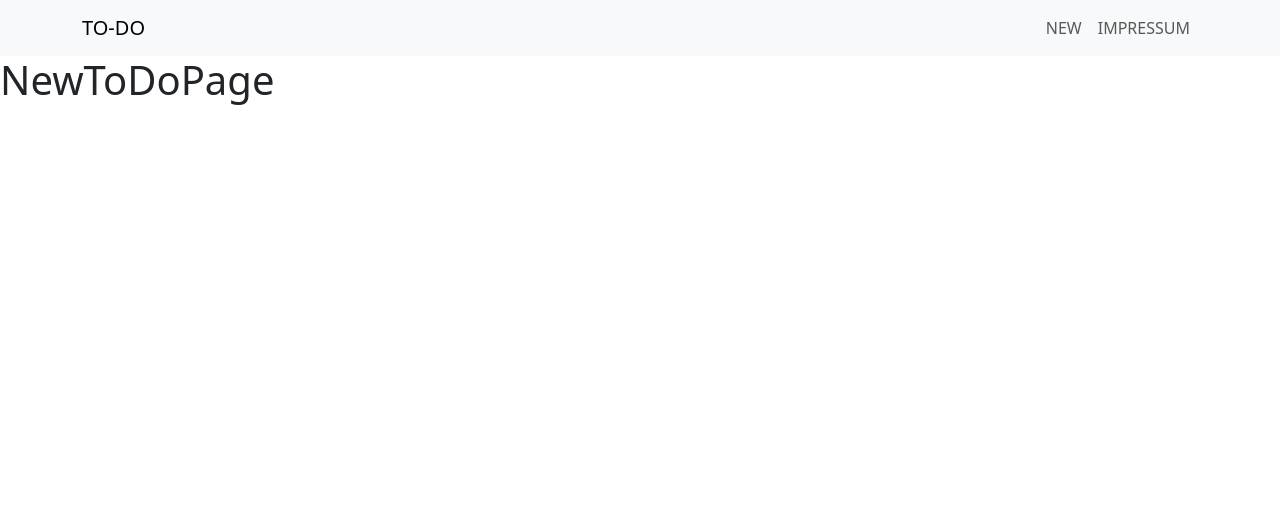
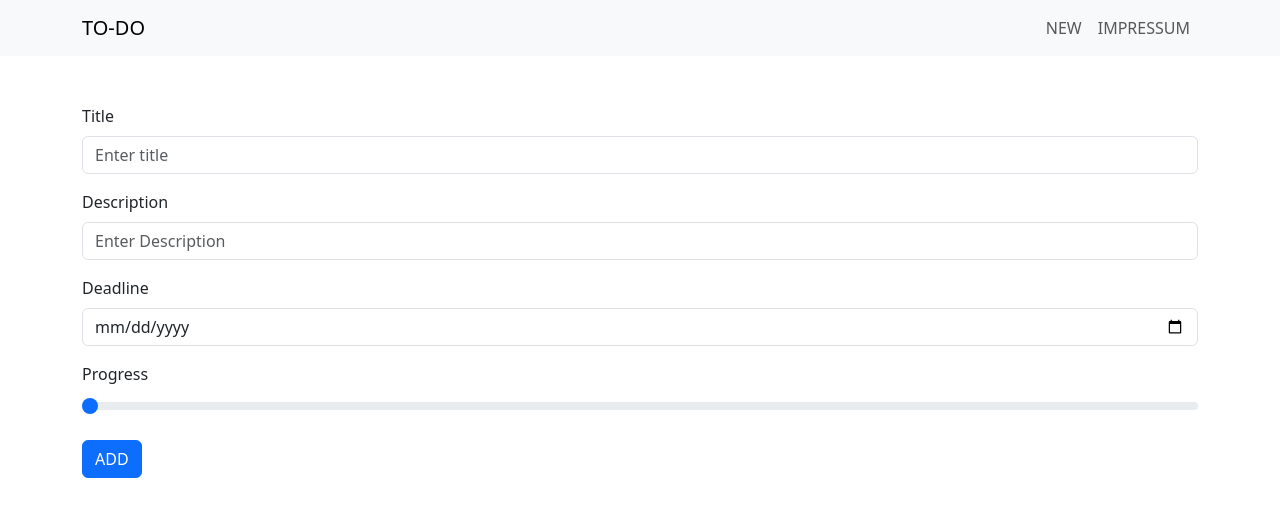
Before and after one commit to henry104605/todolist-bs, a React (Vite) app: page /new in a window 1280 px wide. Shown: the top 516 px of the page. Built offline with nearby package versions, Linux system fonts and the light colour scheme.

Commit message:
add NewToDoPage

```diff
--- a/src/App.jsx
+++ /dev/null
@@ -1,3 +0,0 @@
-export default function App() {
-  return "App";
-}
--- a/src/pages/ImpressumPage.jsx
+++ b/src/pages/ImpressumPage.jsx
@@ -1,3 +1,16 @@
+import { Container } from "react-bootstrap";
+
 export default function ImpressumPage() {
-  return <h1>ImpressumPage</h1>;
+  return (
+    <Container className="text-center mt-4">
+      <h1>Impressum</h1>
+      <div className="mt-3">
+        Aaron Kruse
+        <br />
+        Attapon
+        <br />
+        Henry
+      </div>
+    </Container>
+  );
 }
--- a/src/pages/NewToDoPage.jsx
+++ b/src/pages/NewToDoPage.jsx
@@ -1,3 +1,84 @@
+import { Button, Form, Container } from "react-bootstrap";
+import React, { useState } from "react";
+
 export default function NewToDoPage() {
-  return <h1>NewToDoPage</h1>;
+  const [formData, setFormData] = useState({
+    title: "",
+    description: "",
+    deadline: "",
+    progress: 0,
+  });
+
+  const handleSubmit = (event) => {
+    event.preventDefault();
+    // Hier kannst du die Daten verarbeiten, z.B. an einen API-Endpunkt senden
+    console.log("Formular wurde abgesendet:", formData);
+    // Optional: Setze die Formulardaten zurück
+    setFormData({
+      title: "",
+      description: "",
+      deadline: "",
+      progress: 0,
+    });
+  };
+
+  const handleChange = (event) => {
+    const { name, value } = event.target;
+    setFormData((prevData) => ({
+      ...prevData,
+      [name]: value,
+    }));
+  };
+
+  return (
+    <Container>
+      <Form className="mt-5" onSubmit={handleSubmit}>
+        <Form.Group className="mb-3" controlId="title">
+          <Form.Label>Title</Form.Label>
+          <Form.Control
+            type="text"
+            placeholder="Enter title"
+            name="title"
+            value={formData.title}
+            onChange={handleChange}
+          />
+        </Form.Group>
+
+        <Form.Group className="mb-3" controlId="description">
+          <Form.Label>Description</Form.Label>
+          <Form.Control
+            type="text"
+            placeholder="Enter Description"
+            name="description"
+            value={formData.description}
+            onChange={handleChange}
+          />
+        </Form.Group>
+
+        <Form.Group className="mb-3" controlId="deadline">
+          <Form.Label>Deadline</Form.Label>
+          <Form.Control
+            type="date"
+            placeholder="Enter Deadline"
+            name="deadline"
+            value={formData.deadline}
+            onChange={handleChange}
+          />
+        </Form.Group>
+
+        <Form.Group className="mb-3" controlId="progress">
+          <Form.Label>Progress</Form.Label>
+          <Form.Range
+            name="progress"
+            value={formData.progress}
+            onChange={handleChange}
+          />
+        </Form.Group>
+
+        <Button variant="primary" type="submit">
+          ADD
+        </Button>
+      </Form>
+    </Container>
+  );
 }
```
